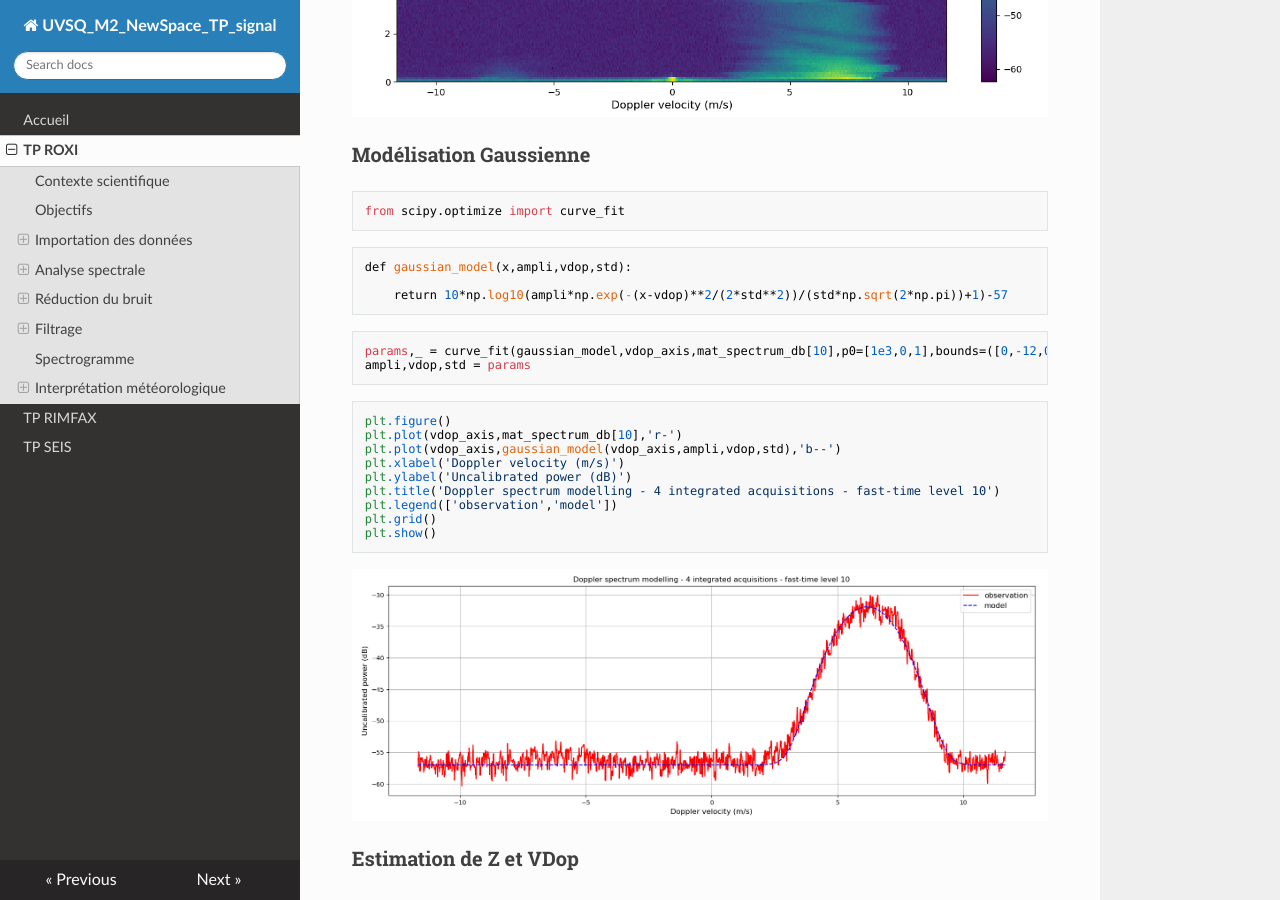
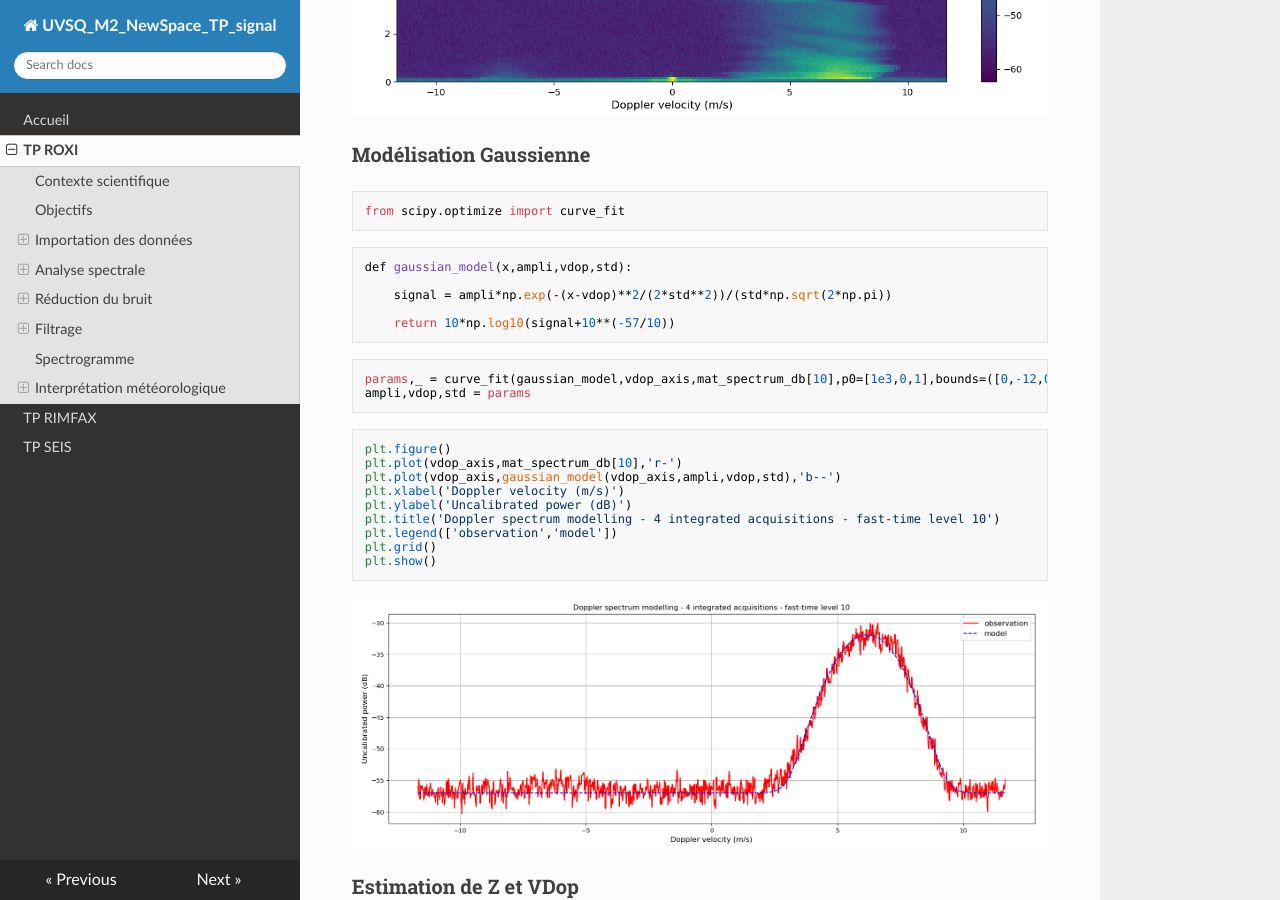
Before and after one commit to NicOudart/UVSQ_M2_NewSpace_TP_signal, an MkDocs documentation site: the page built from docs/TP_ROXI.md, in a window 1280 px wide and 900 px high, scrolled down 7429 px. Built offline with MkDocs 1.6.1, drawn with Linux system fonts in a browser that asks for light colours; nearby versions of some CDN libraries.

Commit message:
-Fix in ROXI.

```diff
--- a/docs/TP_ROXI.md
+++ b/docs/TP_ROXI.md
@@ -217,7 +217,9 @@ from scipy.optimize import curve_fit
 ~~~
 def gaussian_model(x,ampli,vdop,std):
 
-	return 10*np.log10(ampli*np.exp(-(x-vdop)**2/(2*std**2))/(std*np.sqrt(2*np.pi))+1)-57
+    signal = ampli*np.exp(-(x-vdop)**2/(2*std**2))/(std*np.sqrt(2*np.pi))
+
+    return 10*np.log10(signal+10**(-57/10))
 ~~~
 
 ~~~
```
